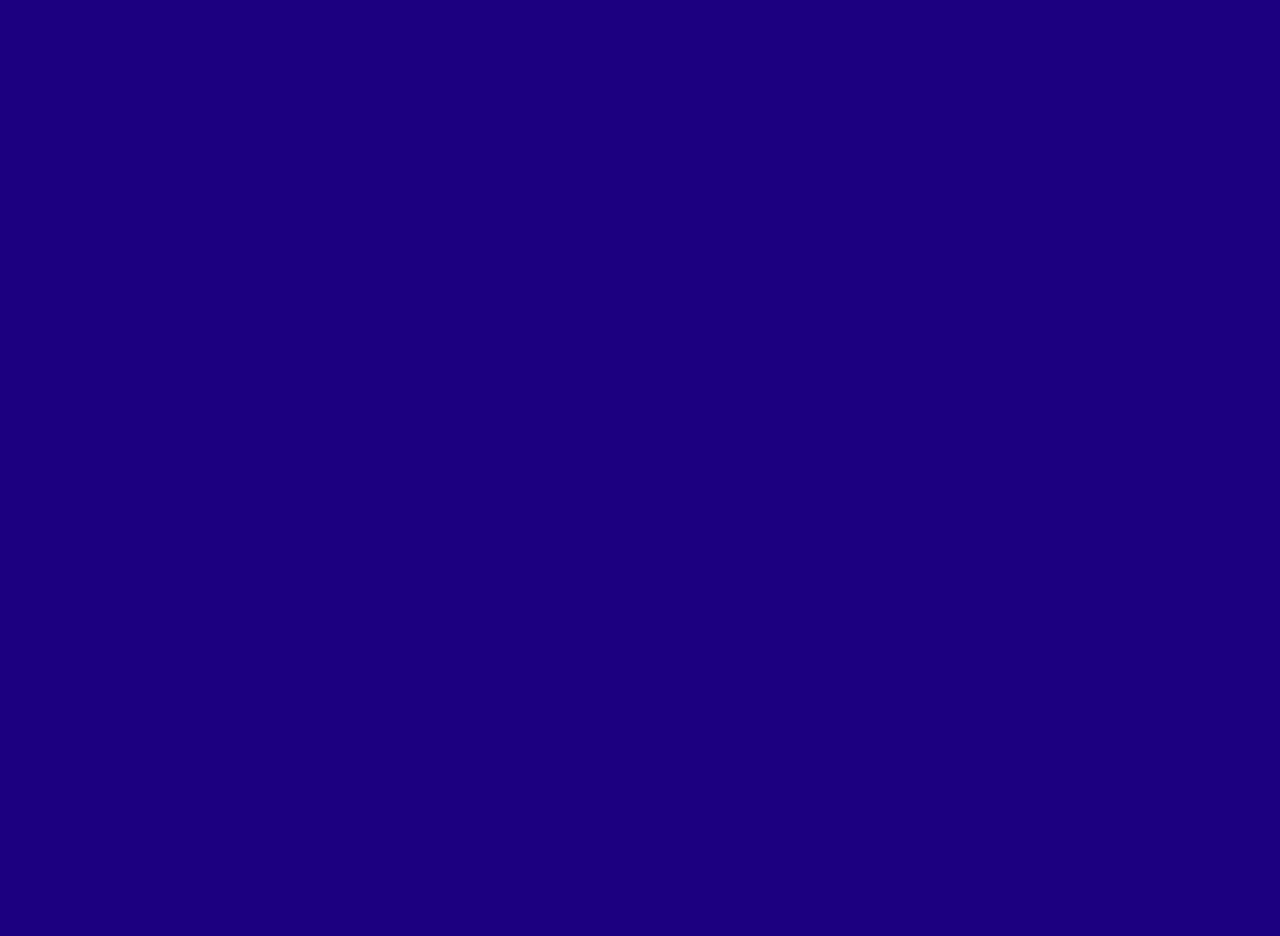
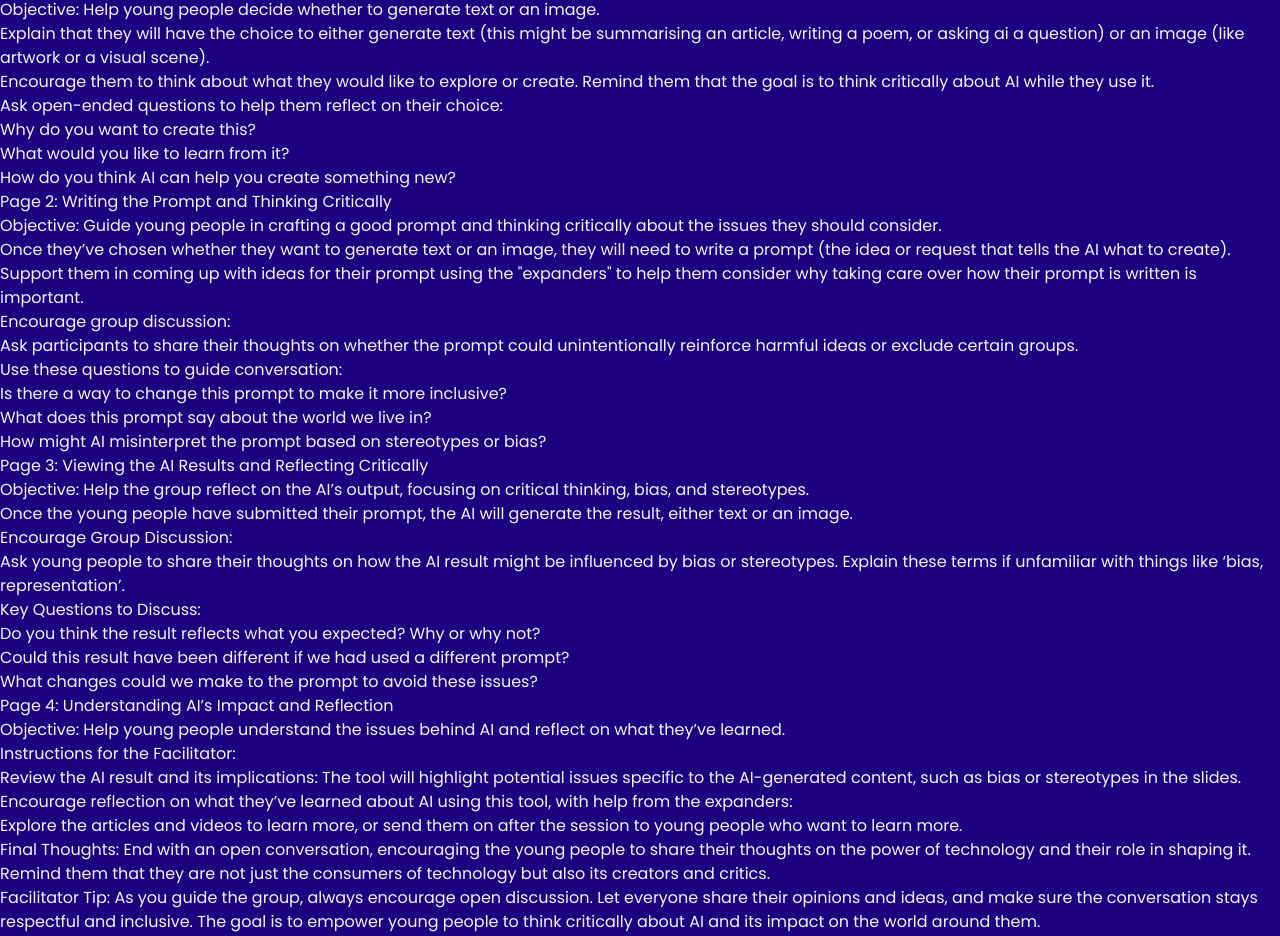
Before and after one commit to neontribe/think-ai, a Next.js app: page /group-leaders in a window 1280 px wide. Shown: the part 210-1146 px from the top of the page. Before the commit the page ends 800 px from the top, so only its background shows below. Built offline with nearby package versions, Linux system fonts and the light colour scheme.

Commit message:
wip:  add content

```diff
--- a/src/app/group-leaders/page.jsx
+++ b/src/app/group-leaders/page.jsx
@@ -2,14 +2,94 @@
 
 import Header from "../components/Header";
 
+export default function GroupLeadersPage() {
+  return (<div>
+      <Header hideLinks={false}/>
+      <main>
+        <div>
+          <h1>Group Leader Guide for Using Real Talk AI with Young People</h1>
+          <p>This guide will help you lead young people through the process of using this tool to generate either text or images. As you go through the tool, you’ll support the group in thinking critically about generative AI. There are four key pages in the tool, each with different activities and discussion points. Let&#39;s break it down to help you guide the group effectively.</p>
+        </div>
+        <div>
+          <p>Page 1: Choosing Whether to Generate Text or Image</p>
+          <p>Objective: Help young people decide whether to generate text or an image.</p>
+          <ul>
+            <li>Explain that they will have the choice to either generate text (this might be summarising an article, writing a poem, or asking ai a question) or an image (like artwork or a visual scene).
+            </li>
+            <li>Encourage them to think about what they would like to explore or create. Remind them that the goal is to think critically about AI while they use it.
+            </li>
+            <li>Ask open-ended questions to help them reflect on their choice:
+              <ul>
+                <li>Why do you want to create this?</li>
+                <li>What would you like to learn from it?</li>
+                <li>How do you think AI can help you create something new?</li>
+              </ul>
+            </li>
+          </ul>
+        </div>
+        <div>
+          <p>Page 2: Writing the Prompt and Thinking Critically</p>
+          <p>Objective: Guide young people in crafting a good prompt and thinking critically about the issues they should consider.</p>
+          <ul>
+            <li>Once they’ve chosen whether they want to generate text or an image, they will need to write a prompt (the idea or request that tells the AI what to create).
+            </li>
+            <li>Support them in coming up with ideas for their prompt using the &#34;expanders&#34; to help them consider why taking care over how their prompt is written is important.
+            </li>
+            <li>Encourage group discussion:
+              <ul>
+                <li>Ask participants to share their thoughts on whether the prompt could unintentionally reinforce harmful ideas or exclude certain groups.
+                </li>
+                <li>Use these questions to guide conversation:</li>
+                <ul>
+                  <li>Is there a way to change this prompt to make it more inclusive?</li>
+                  <li>What does this prompt say about the world we live in?</li>
+                  <li>How might AI misinterpret the prompt based on stereotypes or bias?</li>
+                </ul>
+              </ul>
+            </li>
+          </ul>
+        </div>
+        <div>
+          <p>Page 3: Viewing the AI Results and Reflecting Critically</p>
+          <p>Objective: Help the group reflect on the AI’s output, focusing on critical thinking, bias, and stereotypes.</p>
+          <ul>
+            <li>Once the young people have submitted their prompt, the AI will generate the result, either text or an image.
+            </li>
+            <li>Encourage Group Discussion:
+              <ul>
+                <li>Ask young people to share their thoughts on how the AI result might be influenced by bias or stereotypes. Explain these terms if unfamiliar with things like ‘bias, representation’.
+                </li>
+                <li>Key Questions to Discuss:
+                  <ul>
+                    <li>Do you think the result reflects what you expected? Why or why not?</li>
+                    <li>Could this result have been different if we had used a different prompt?</li>
+                    <li>What changes could we make to the prompt to avoid these issues?</li>
+                  </ul>
+                </li>
+              </ul>
+            </li>
+          </ul>
+        </div>
+        <div>
+          <p>Page 4: Understanding AI’s Impact and Reflection</p>
+          <p>Objective: Help young people understand the issues behind AI and reflect on what they’ve learned.<br/>
+            Instructions for the Facilitator:</p>
+          <ul>
+            <li>Review the AI result and its implications: The tool will highlight potential issues specific to the AI-generated content, such as bias or stereotypes in the slides.
+            </li>
+            <li>Encourage reflection on what they’ve learned about AI using this tool, with help from the expanders:
+            </li>
+            <li>Explore the articles and videos to learn more, or send them on after the session to young people who want to learn more.
+            </li>
+            <li>Final Thoughts: End with an open conversation, encouraging the young people to share their thoughts on the power of technology and their role in shaping it. Remind them that they are not just the consumers of technology but also its creators and critics.
+            </li>
+          </ul>
+        </div>
+        <div>
+          <p>Facilitator Tip: As you guide the group, always encourage open discussion. Let everyone share their opinions and ideas, and make sure the conversation stays respectful and inclusive. The goal is to empower young people to think critically about AI and its impact on the world around them.</p>
 
-export default function GroupLeadersPage() {
-  return (
-    <div>
-      <Header hideLinks={false} />
-      <main>
-        <h1>Group Leader Page</h1>
-        </main>
-    </div>
-  );
+          <p>Thank you for leading this important discussion, and we hope this guide helps create an engaging, thoughtful, and reflective experience for everyone involved!</p>
+        </div>
+      </main>
+    </div>);
 };
```
